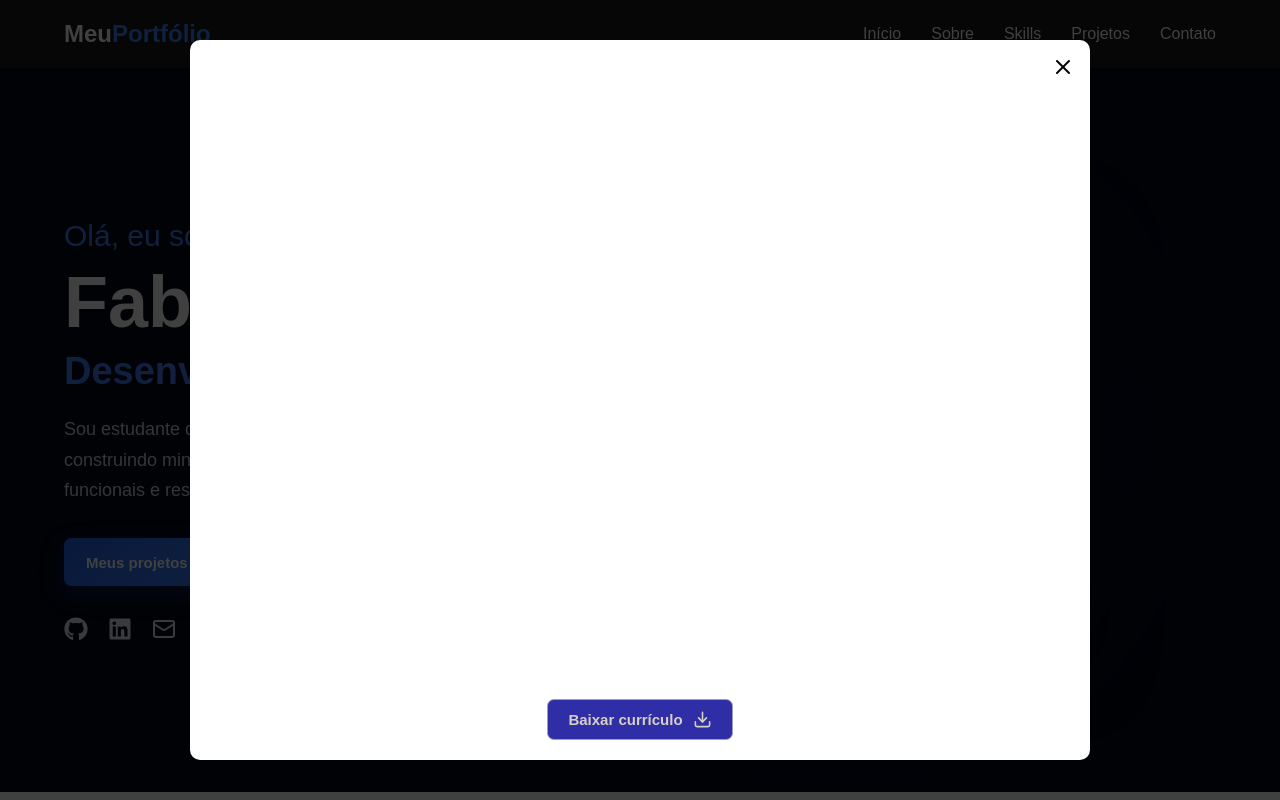
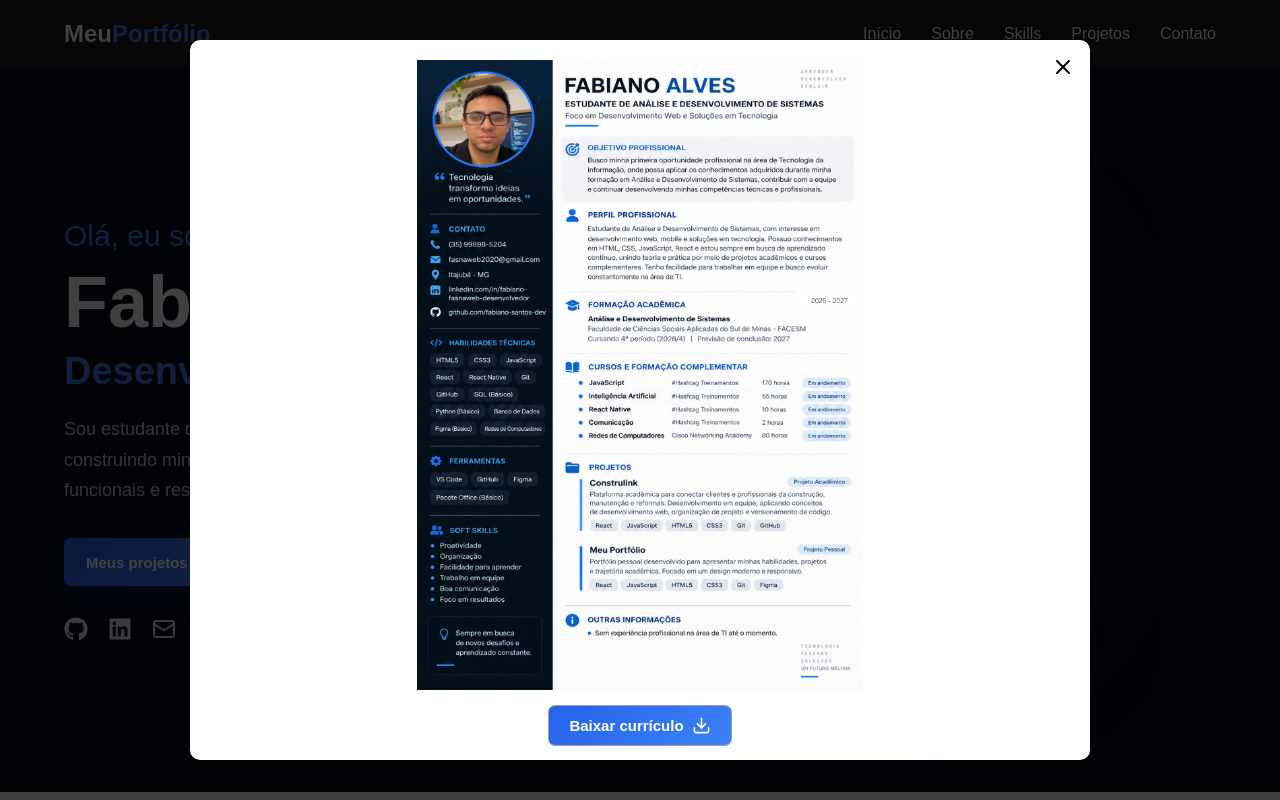
Before and after one commit to fabiano-santos-dev/meu-portfolio-react, a React (Vite) app: page / in a window 1280 px wide. Both pictures are taken after a click on the link "Ver currículo". Shown: the top 800 px of the page. Built offline with nearby package versions, Linux system fonts and the light colour scheme.

Commit message:
feature(curriculo): Curriculo finalizado

```diff
--- a/src/components/Hero.jsx
+++ b/src/components/Hero.jsx
@@ -90,11 +90,13 @@ function Hero() {
               <X size={24} />
             </button>
 
-            <iframe
-              src='/curriculo.pdf'
-              title='Currículo de Fabiano Alves'
-              className='curriculo-pdf'
-            />
+
+              <img
+                src='/curriculo-preview.png'
+                alt='Currículo de Fabiano Alves'
+                className='curriculo-imagem'
+              />
+
 
             <a
               href='/curriculo.pdf'
--- a/src/css/hero.css
+++ b/src/css/hero.css
@@ -261,18 +261,26 @@
   padding: 5px;
   border-radius: 50%;
 }
-
-.curriculo-pdf {
+.curriculo-imagem {
   width: 100%;
-  height: 100%;
-  border: none;
+  height: calc(100% - 50px);
+  object-fit: contain;
   border-radius: 5px;
 }
 
 .curriculo-download {
   align-self: center;
   text-decoration: none;
-  color: #d6d0c4;
-  background: #302ea7;
+  display: flex;
+  align-items: center;
+  justify-content: center;
+  gap: 8px;
   padding: 10px 20px;
+  cursor: pointer;
+  color: #fff;
+  background: linear-gradient(135deg, #2563eb, #3b82f6);
 }
+.curriculo-download:hover {
+  background: linear-gradient(135deg, #3b82f6, #2563eb);
+  transform: translateY(-3px);
+}
```
Also changed, not shown: public/curriculo-preview.png (added).
